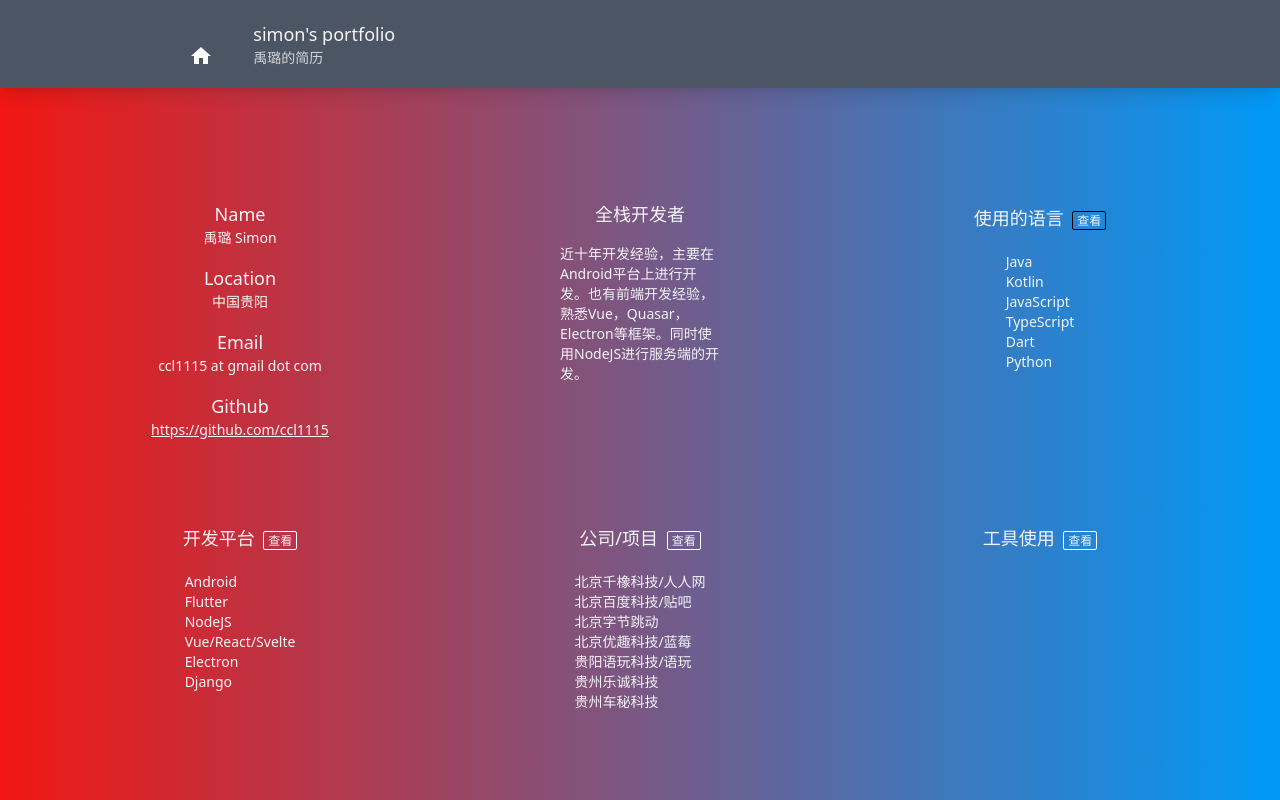
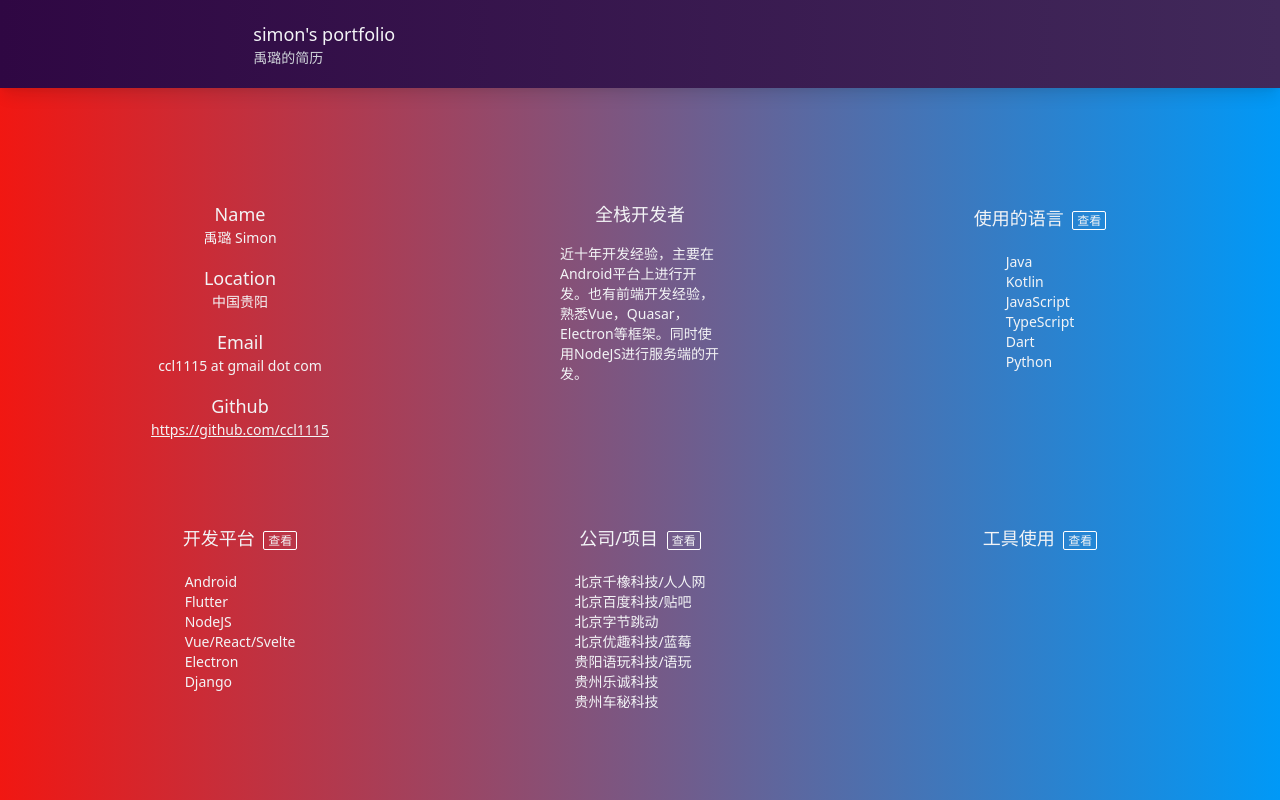
Before and after one commit to ccl1115/portfolio, a Svelte app: page / in a window 1280 px wide. Shown: the top 800 px of the page. Built offline with nearby package versions, Linux system fonts and the light colour scheme; what @tailwindcss/ui would draw is missing.

Commit message:
gradient background

```diff
--- a/src/App.svelte
+++ b/src/App.svelte
@@ -11,6 +11,7 @@
   let platforms: HTMLElement;
   let projects: HTMLElement;
   let tools: HTMLElement;
+  let topButton: HTMLElement;
 
   let main: HTMLElement;
   let header: HTMLElement;
@@ -18,7 +19,7 @@
 
   let preTop = 0;
 
-  let iconSrc = "./assets/home.png";
+  let iconSrc = "./assets/menu.png";
 
   let title: string = "simon's portfolio";
   let subtitle: string = "禹璐的简历";
@@ -48,8 +49,12 @@
     const d = top - preTop;
     if (d > 0) {
       gsap.to(header, { y: -header.clientHeight, scale: 0.5 });
+      gsap.to(topButton, { scale: 1 });
     } else if (d < 0) {
       gsap.to(header, { y: 0, scale: 1, duration: 0.5 });
+    }
+    if (top < 100) {
+      gsap.to(topButton, { scale: 0 });
     }
     preTop = top;
     scrollFadeIn(top, languages);
@@ -60,10 +65,10 @@
 
   function scrollFadeIn(top: number, el: HTMLElement) {
     if (top + html.clientHeight / 2 + 100 > el.offsetTop) {
-      const a = (top + html.clientHeight / 2 -el.offsetTop) / 300;
+      const a = (top + html.clientHeight / 2 - el.offsetTop) / 300;
       gsap.set(el, {
         opacity: a,
-        y: Math.max(0, (1 - a) * 400)
+        y: Math.max(0, (1 - a) * 400),
       });
     }
   }
@@ -76,33 +81,36 @@
     gsap.set(projects, { opacity: 0 });
     gsap.set(platforms, { opacity: 0 });
     gsap.set(tools, { opacity: 0 });
+    gsap.to(topButton, { scale: 0 });
     return () => {
       document.removeEventListener("scroll", onScroll);
     };
   });
 </script>
 
-<main class="h-full relative" id="main">
+<main class="h-full relative superman">
   <div
     bind:this={header}
     id="header"
-    class="bg-gray-600 text-gray-100 fixed top-0 w-full z-10 shadow-lg"
+    class="purple80 text-gray-100 fixed top-0 w-full z-10 shadow-lg"
   >
     <div class="grid grid-cols-6 gap-0 h-30 pt-5 pb-5">
-      <div class="col-span-1 flex flex-row items-end justify-end">
-        <img
-          class="w-6 h-6 hover:bg-gray-600"
-          alt="top"
-          src={iconSrc}
-          on:click={toTop}
-        />
-      </div>
+      <div class="col-span-1 flex flex-row items-end justify-end" />
       <div class="col-span-5 flex flex-col items-start mx-10">
         <p class="text-lg text-gray-100">{title}</p>
         <p class="text-sm text-gray-300">{subtitle}</p>
       </div>
     </div>
   </div>
+
+  <button
+    bind:this={topButton}
+    on:click={toTop}
+    id="top-button"
+    class="fixed z-20 top-7 left-8 rounded-full shadow-lg border-white border-2 w-10 h-10 p-2 purple80"
+  >
+    <img src={iconSrc} alt="top" class="w-6 h-6" />
+  </button>
 
   <div bind:this={main} class="pt-20">
     <Intro {toLanguages} {toPlatforms} {toProjects} {toTools} />
@@ -122,7 +130,10 @@
     <div bind:this={tools} id="tools" class="text-gray-100 py-20">
       <Tools />
     </div>
-    <div id="footer" class="py-10 mx-5 rounded-t-sm mb-20 bg-white text-gray-800 text-center shadow-lg">
+    <div
+      id="footer"
+      class="py-10 mx-5 rounded-t-sm mb-20 bg-white text-gray-800 text-center shadow-lg"
+    >
       <p>© 2021 all rights reversed by Simon Yu</p>
       <p class="text-xs">
         This portfolio is written using <a
@@ -158,9 +169,26 @@
     #footer {
       display: none;
     }
+    #top-button {
+      display: none;
+    }
   }
 
-  #main {
+  .purple80 {
+    background: #41295a; /* fallback for old browsers */
+    background: -webkit-linear-gradient(
+      to right,
+      #2f0743,
+      #41295a
+    ); /* Chrome 10-25, Safari 5.1-6 */
+    background: linear-gradient(
+      to right,
+      #2f0743,
+      #41295a
+    ); /* W3C, IE 10+/ Edge, Firefox 16+, Chrome 26+, Opera 12+, Safari 7+ */
+  }
+
+  .superman {
     background: #0099f7; /* fallback for old browsers */
     background: -webkit-linear-gradient(
       to right,
@@ -173,8 +201,6 @@
       #0099f7
     ); /* W3C, IE 10+/ Edge, Firefox 16+, Chrome 26+, Opera 12+, Safari 7+ */
   }
-  #footer {
-  }
 
   .block {
     @apply grid grid-cols-3 gap-x-5 lg:gap-x-20 gap-y-10 mx-10 lg:mx-20 mt-5 mb-40;
--- a/src/components/Intro.svelte
+++ b/src/components/Intro.svelte
@@ -30,7 +30,7 @@
     <div class="flex flex-col items-center">
       <button class="text-lg mb-4 p-1" on:click={toLanguages}>
         使用的语言
-        <span class="text-xs border rounded-sm border-black px-1 ml-1"
+        <span class="text-xs border rounded-sm border-white px-1 ml-1"
           >查看</span
         >
       </button>
```
